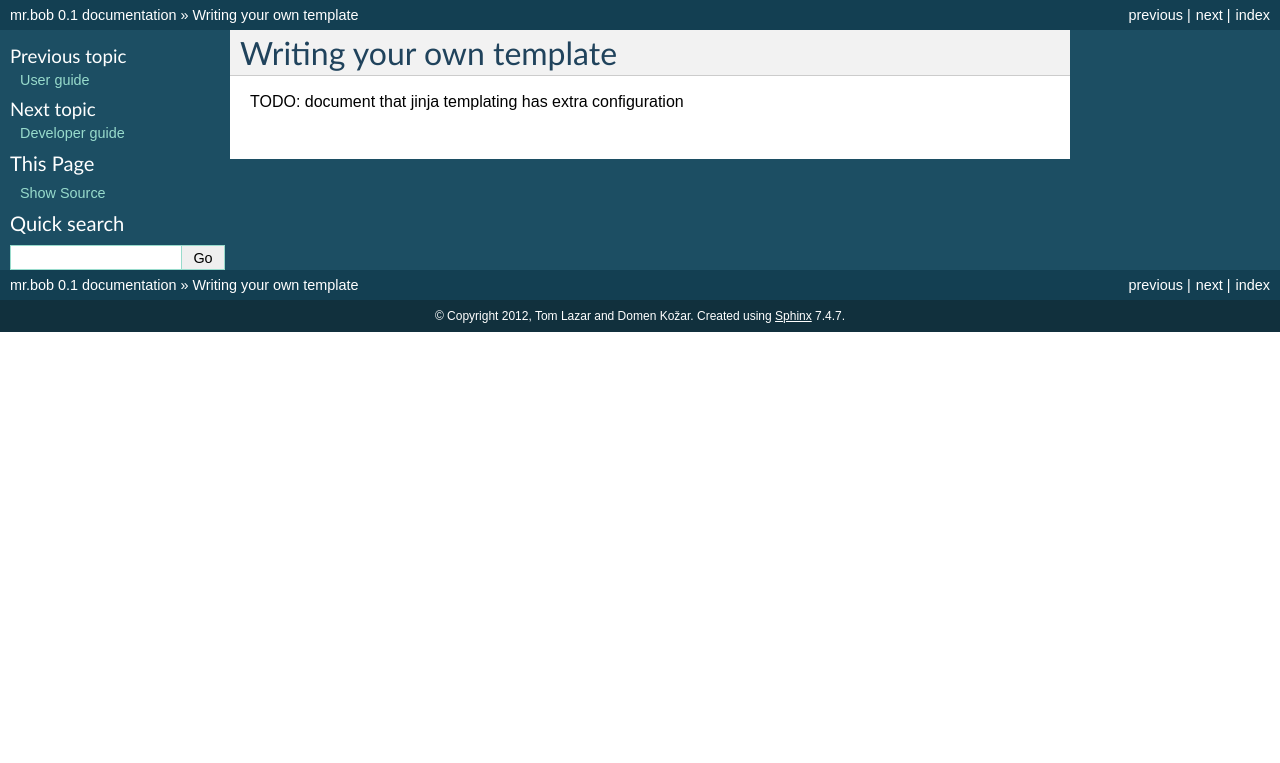
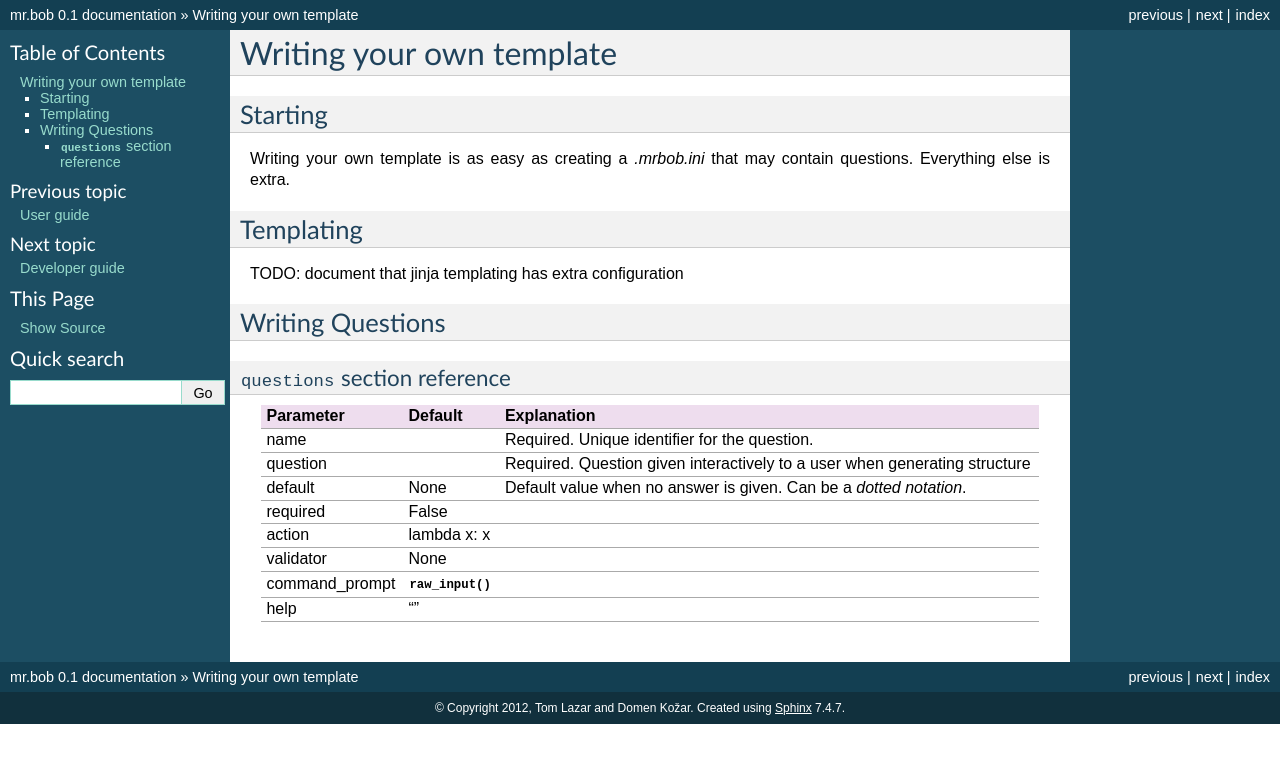
Before and after one commit to collective/mr.bob, a Sphinx documentation site: the page built from docs/source/templateauthor.rst, in a window 1280 px wide. Shown: the top 763 px of the page. Built offline with Sphinx 7.4.7, drawn with Linux system fonts in a browser that asks for light colours.

Commit message:
update docs

```diff
--- a/docs/source/developer.rst
+++ b/docs/source/developer.rst
@@ -25,9 +25,9 @@ Easy as::
     $ ./bin/test
 
 
-Make a Release
---------------
+Making a Release
+----------------
 
-::
+Using `zest.releaser`::
 
     $ bin/fullrelease
--- a/docs/source/templateauthor.rst
+++ b/docs/source/templateauthor.rst
@@ -1,4 +1,32 @@
 Writing your own template
 =========================
 
+
+Starting
+--------
+
+Writing your own template is as easy as creating a `.mrbob.ini` that may contain questions. Everything else is extra.
+
+Templating
+----------
+
 TODO: document that jinja templating has extra configuration
+
+Writing Questions
+-----------------
+
+``questions`` section reference
+*******************************
+
+=============== ================= ===========================================================================
+  Parameter         Default          Explanation
+=============== ================= ===========================================================================
+name                              Required. Unique identifier for the question.
+question                          Required. Question given interactively to a user when generating structure
+default         None              Default value when no answer is given. Can be a `dotted notation`.
+required        False
+action          lambda x: x
+validator       None
+command_prompt  :func:`raw_input`
+help            ""
+=============== ================= ===========================================================================
```
Also changed, not shown: README.rst (+10 -7 lines), docs/source/api.rst (+13 -6 lines), docs/source/index.rst (+8 -0 lines), docs/source/other.rst (added, +19 -0 lines), docs/source/userguide.rst (+43 -46 lines), 5 other files.
